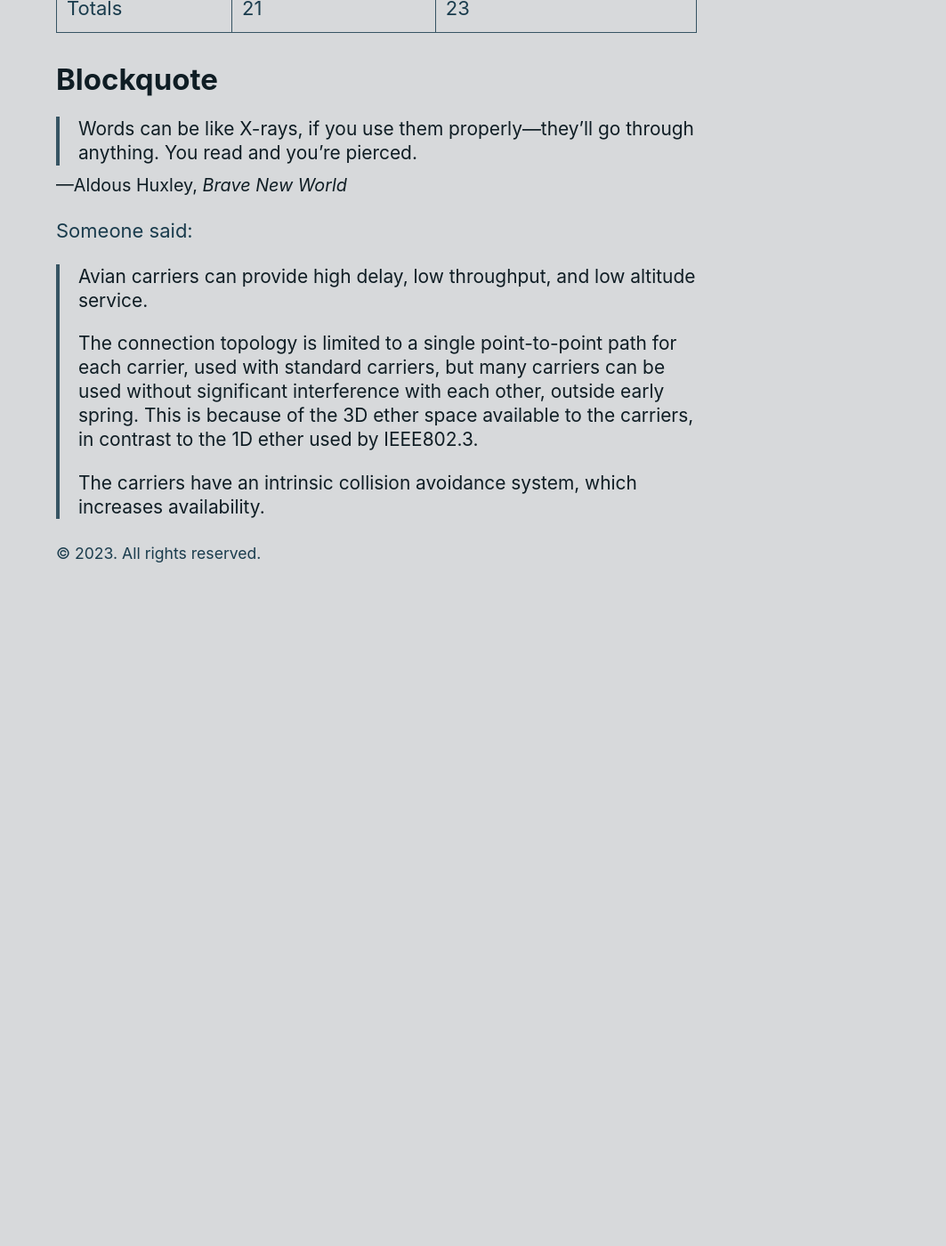
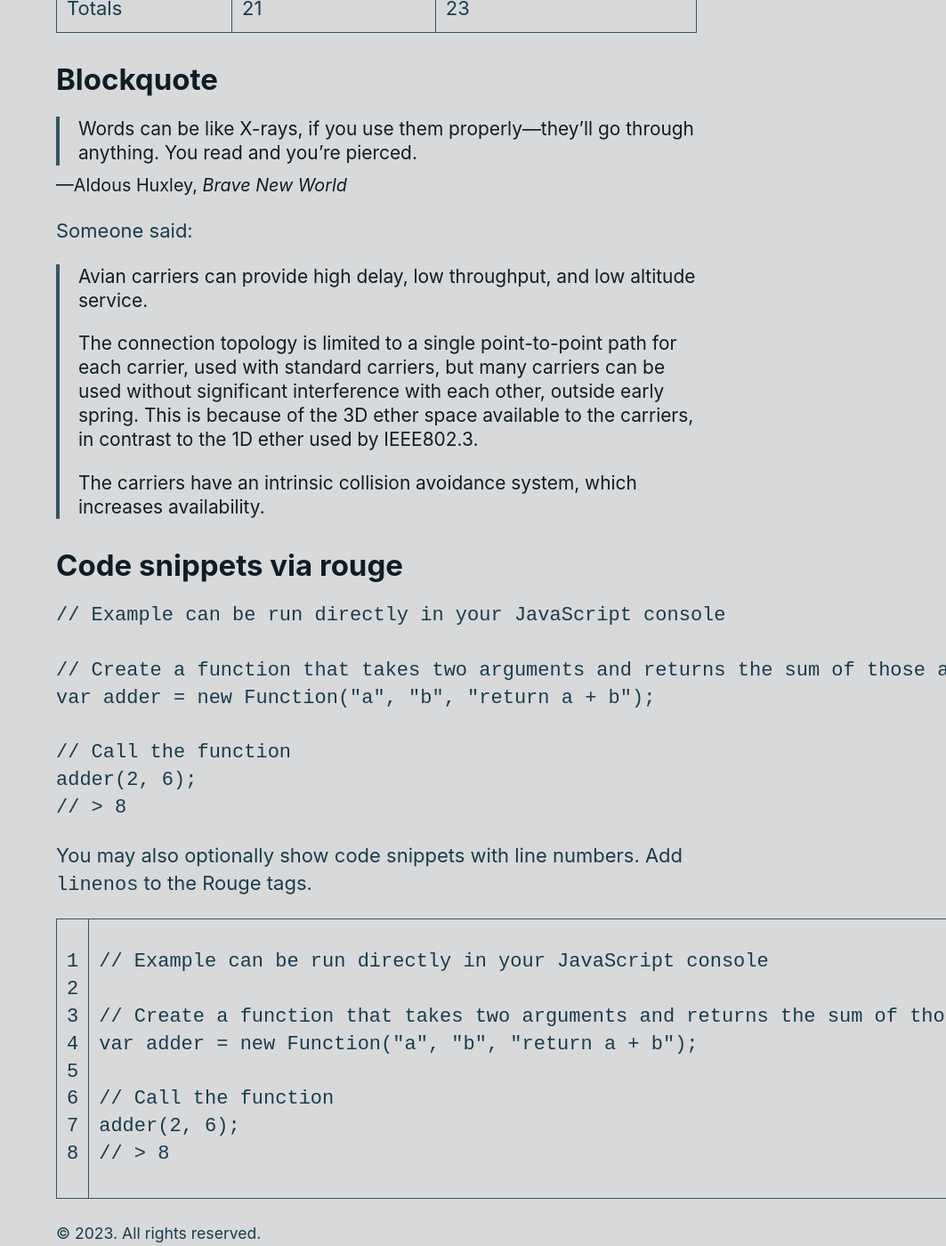
Before and after one commit to aflim/golb, a Jekyll site: the page built from styleguide.md, in a window 1280 px wide and 1400 px high, scrolled down 6514 px. Shown: the whole window at 89% size, without its empty margins (217-1280 px from the left). Built offline with Jekyll 4.4.1, drawn with Linux system fonts in a browser that asks for light colours; before the commit the page ends 7150 px from its top, so only the background shows below that.

Commit message:
Update styleguide.md

```diff
--- a/styleguide.md
+++ b/styleguide.md
@@ -148,3 +148,28 @@ Someone said:
     </p>
   </blockquote>
 </figure>
+
+## Code snippets via rouge
+{% highlight js %}
+// Example can be run directly in your JavaScript console
+
+// Create a function that takes two arguments and returns the sum of those arguments
+var adder = new Function("a", "b", "return a + b");
+
+// Call the function
+adder(2, 6);
+// > 8
+{% endhighlight %}
+
+You may also optionally show code snippets with line numbers. Add `linenos` to the Rouge tags.
+
+{% highlight js linenos %}
+// Example can be run directly in your JavaScript console
+
+// Create a function that takes two arguments and returns the sum of those arguments
+var adder = new Function("a", "b", "return a + b");
+
+// Call the function
+adder(2, 6);
+// > 8
+{% endhighlight %}
```
